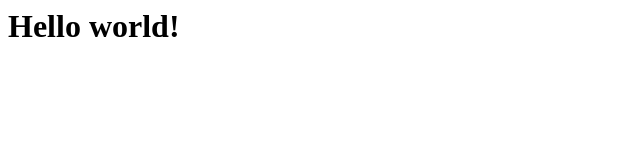
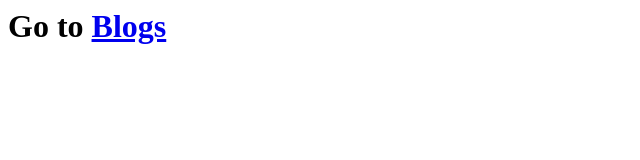
Before and after one commit to uocli/uocli.github.io, a plain HTML site: page index.html in a window 1280 px wide. Shown: the whole page, without its empty margins (0-640 px from the left). Drawn offline with Linux system fonts and the light colour scheme.

Commit message:
Update index.html

```diff
--- a/index.html
+++ b/index.html
@@ -3,6 +3,6 @@
     <title>Home Page</title>
   </head>
   <body>
-    <h1>Hello world!</h1>
+    <h1>Go to <a href="/blogs">Blogs</a></h1>
   </body>
 </html>
```
